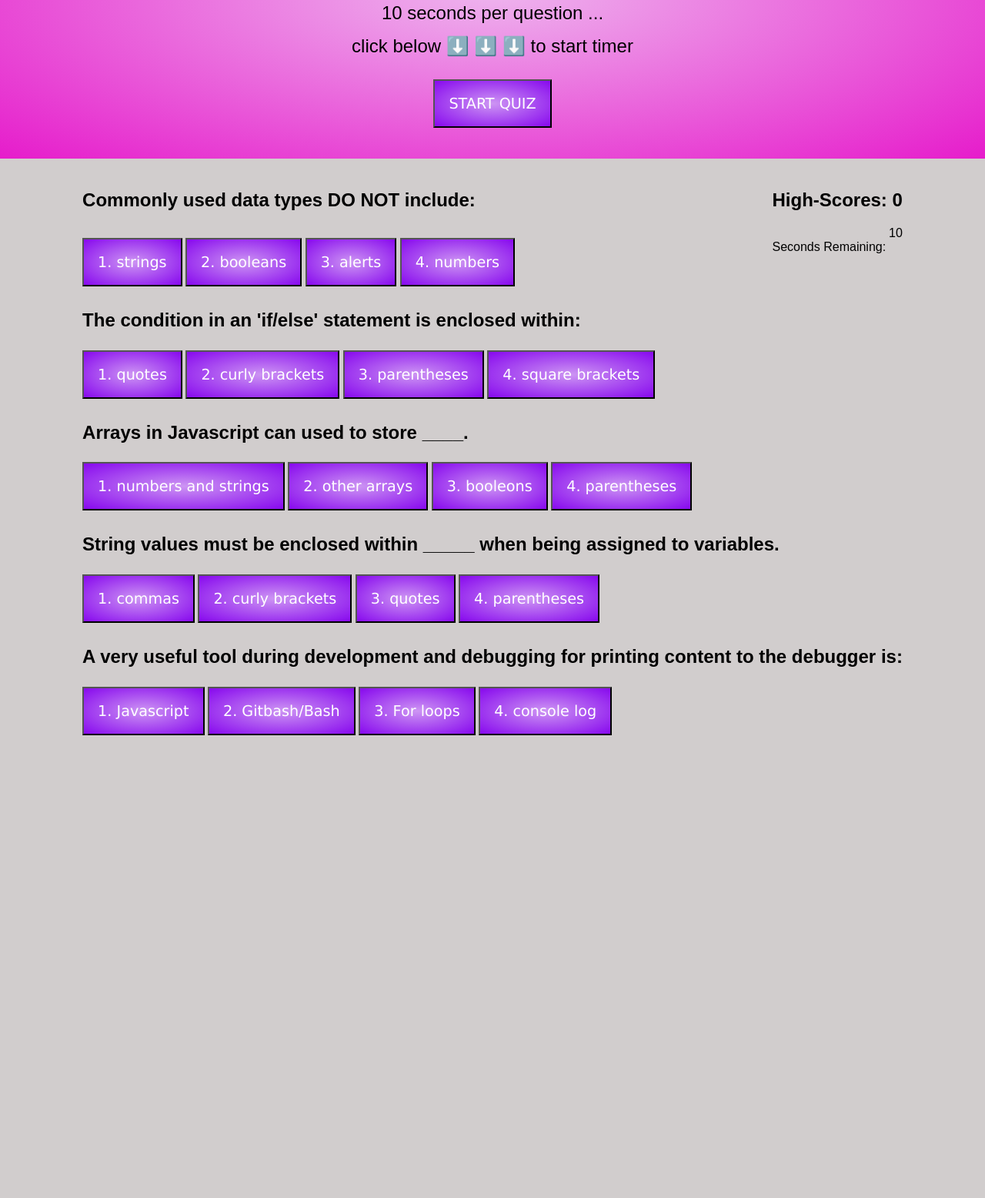
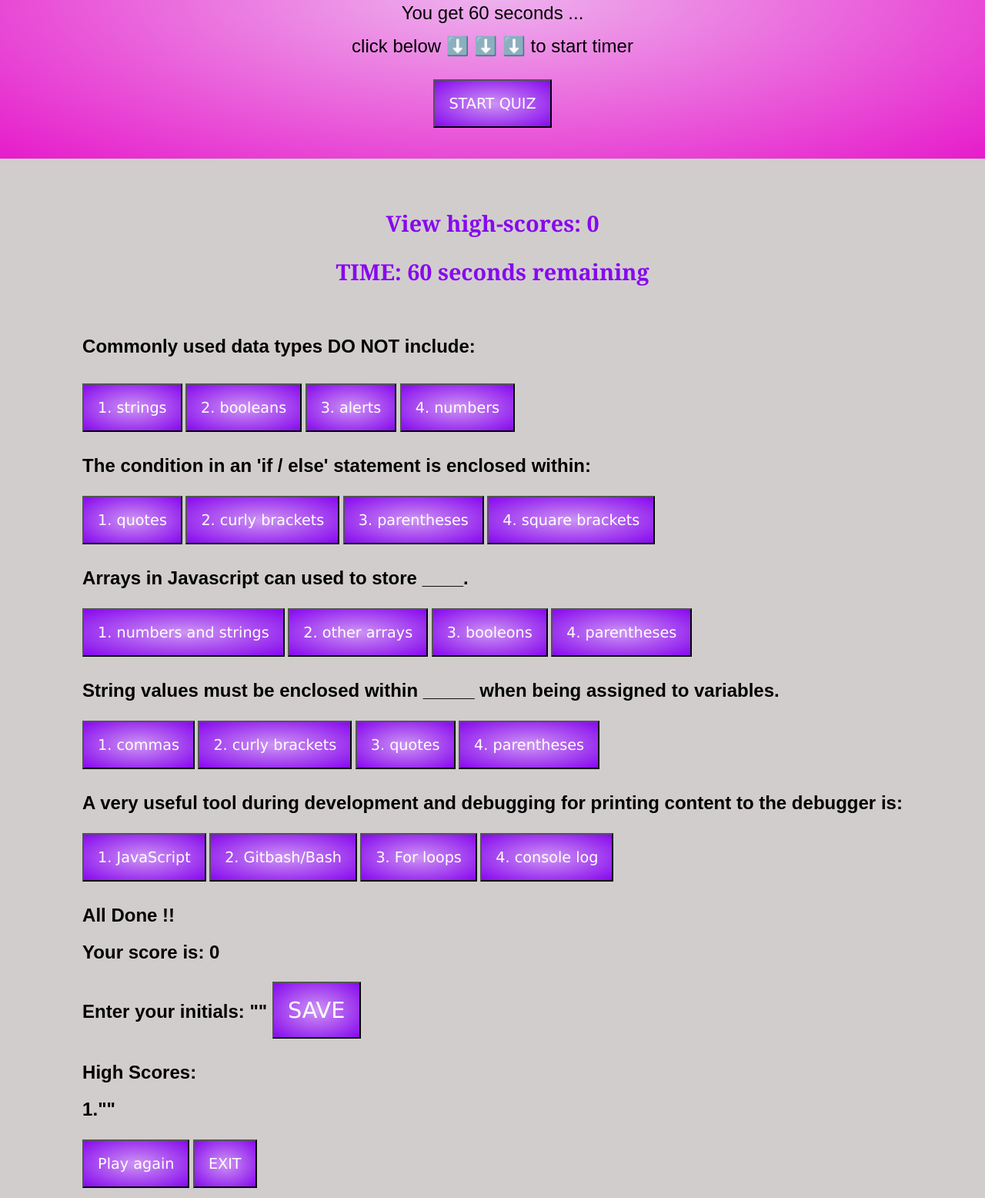
Before and after one commit to JosieSavill/Challenge4, a plain HTML site: page index.html in a window 1280 px wide. Shown: the part 223-1779 px from the top of the page at 77% size. Before the commit the page ends 1208 px from the top, so only its background shows below. Drawn offline with Linux system fonts and the light colour scheme.

Commit message:
changes to results, tabulations, stats

```diff
--- a/assets/style.css
+++ b/assets/style.css
@@ -78,16 +78,23 @@ main {
 }
 
 .stats {
-    float: inline-end;
+
+
+
+
 }
 
 
 .highScores-container {
-    font-size: 1.0em;
-    text-align: left;
+    font-size: 1.2em;
+    font-family: Cambria, Cochin, Georgia, Times, 'Times New Roman', serif;
+    color: #8708ee;
+    text-align: center;
+    padding: 20px;
+
 }
 
-.timeLeft {
+.countdown {
     font-size: 1.0em;
     text-align: right;
 }
@@ -108,3 +115,7 @@ main {
 section {
     margin: 20px auto;
 }
+
+.enterInitials {
+
+}
--- a/index.html
+++ b/index.html
@@ -14,7 +14,7 @@
             Test your knowledge against the clock ‼️
         </p>
         <p class="instructions">
-            10 seconds per question ...
+            You get 60 seconds ...
         </p>
         <p class="clickBelow">
            click below  ⬇️ ⬇️ ⬇️ to start timer
@@ -27,15 +27,8 @@
         <section>
             <div class="stats">
                 <div class="highScores-container">
-
-                <h2>High-Scores: <span class="scores">0</span> </h2>
-                </div>
-
-                <div class="timer">
-                </div>
-                <div class="timer-text"></div>
-                <div class="timeLeft">10</div>
-                <div class="secsLeft-text">Seconds Remaining:
+                <h2>View high-scores: <span class="scores">0</span></h2>
+                <h2 class="timer-text">TIME: <span class="countdown">60</span><span class="seconds"> seconds remaining</span> </h2>
                 </div>
             </div>
             <div class="card1">
@@ -45,8 +38,8 @@
                 <button class="answer1c">3. alerts</button>
                 <button class="answer1d">4. numbers</button>
             </div>
-            <div class="card1">
-                <h1 class="question2">The condition in an 'if/else' statement is enclosed within: </h1>
+            <div class="card2">
+                <h1 class="question2">The condition in an 'if / else' statement is enclosed within: </h1>
                 <button class="answer2a">1. quotes</button>
                 <button class="answer2b">2. curly brackets</button>
                 <button class="answer2c">3. parentheses</button>
@@ -68,10 +61,21 @@
             </div>
             <div class="card5">
                 <h1 class="question5">A very useful tool during development and debugging for printing content to the debugger is: </h1>
-                <button class="answer5a">1. Javascript</button>
+                <button class="answer5a">1. JavaScript</button>
                 <button class="answer5b">2. Gitbash/Bash</button>
                 <button class="answer5c">3. For loops</button>
                 <button class="answer5d">4. console log</button>
+            </div>
+            <div class="results">
+                <h1 class="stopTimer">All Done !!</h1>
+                <h2 class="yourScore">Your score is: <span class="score">0</span> </h2>
+                <h2 class="enterInitials">Enter your initials: <span class="initials">""</span> <button class="saveInitials">SAVE</button></h2>
+            </div>
+            <div class="tabulations">
+                <h1 class="highScores">High Scores: </h1>
+                <h2 class="highScoresDisplayed">1.<span class="topScorerInitials">""</span></h2>
+                <button class="playAgain">Play again</button>
+                <button class="clearForm">EXIT</button>
             </div>
 
         </section>
```
